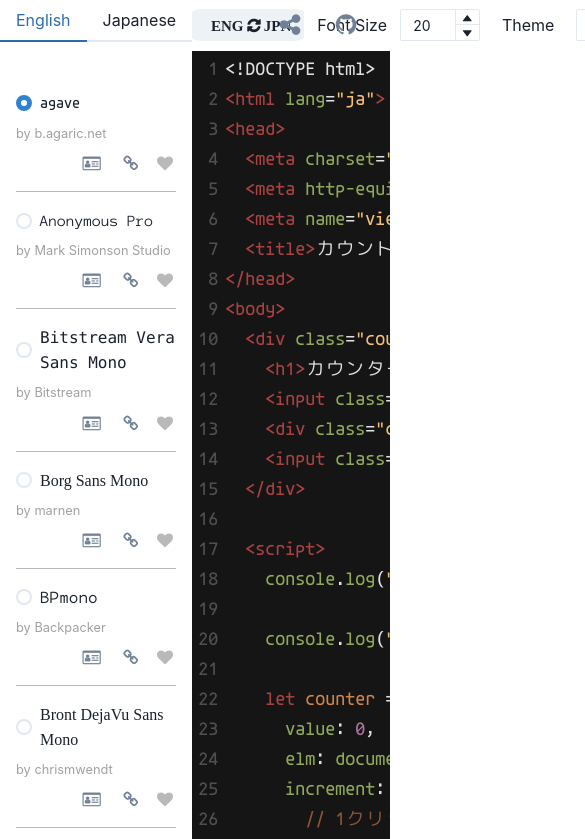
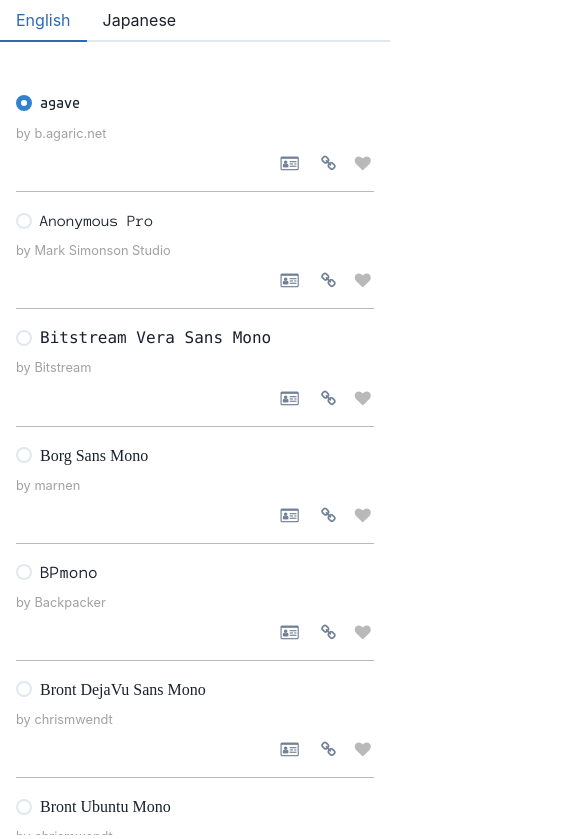
Before and after one commit to ichi-h/programming_font_combination, a React (Create React App) app: page / in a window 390 px wide. Shown: the top 839 px of the page, 585 px wide, since content can reach past the window. Built offline with nearby package versions, Linux system fonts and the light colour scheme; a web font is replaced by a local one.

Commit message:
Restyle grid layout by myself, #5

```diff
--- a/src/components/Editor.css
+++ b/src/components/Editor.css
@@ -1,14 +1,10 @@
-.editor {
-
+.grid {
+  display: grid;
+  grid-template-columns: 1fr 5fr;
+  grid-template-rows: 1fr;
 }
 
-  .editor .font-selector {
-  }
-
-  .chakra-tabs__tablist.css-dimqmj {
-    height: 6vh;
-  }
-
+  .chakra-tabs__tablist.css-dimqmj,
   .editor .navbar {
     height: 6vh;
   }
@@ -17,3 +13,22 @@
     font-family: "agave", "Cica";
     height: 94vh;
   }
+
+@media screen and (max-width: 1050px) {
+  .editor {
+    overflow: hidden;
+  }
+
+  .grid {
+    grid-template-columns: 1fr;
+    grid-template-rows: 1fr 1fr;
+  }
+
+  .left, .right {
+    width: 100vw;
+  }
+
+  .editor .CodeMirror {
+    height: 44vh;
+  }
+}
--- a/src/components/Editor.tsx
+++ b/src/components/Editor.tsx
@@ -1,6 +1,5 @@
 import React, { useState, useRef } from 'react';
 import { UnControlled as CodeMirror } from 'react-codemirror2';
-import { Grid, GridItem } from '@chakra-ui/react';
 
 import { Theme } from './Editor/TypeAliases';
 import FontSelector from './Editor/FontSelector/FontSelector';
@@ -53,22 +52,18 @@
 
   return (
     <div className="editor">
-      <Grid
-        templateRows="repeat(1, 1fr)"
-        templateColumns="repeat(5, 1fr)"
-        gap={0}
-      >
+      <div className="grid">
 
         <ThemeContext.Provider value={{ value: theme, setValue: setTheme }}>
         <FontSizeContext.Provider value={{ value: fontSize, setValue: setFontSize }}>
         <CurrentFontContext.Provider value={{ value: currentFont, setValue: setCurrentFont }}>
         <CodeMirrorRefContext.Provider value={codeMirrorRef}>
 
-          <GridItem className="left" colSpan={1}>
+          <div className="left">
             <FontSelector />
-          </GridItem>
+          </div>
 
-          <GridItem className="right" colSpan={4}>
+          <div className="right">
             <Navbar />
             <div
               style={{ fontSize: fontSize }}
@@ -83,14 +78,14 @@
                 }}
               />
             </div>
-          </GridItem>
+          </div>
 
         </CodeMirrorRefContext.Provider>
         </CurrentFontContext.Provider>
         </FontSizeContext.Provider>
         </ThemeContext.Provider>
 
-      </Grid>
+      </div>
     </div>
   );
 }
```
